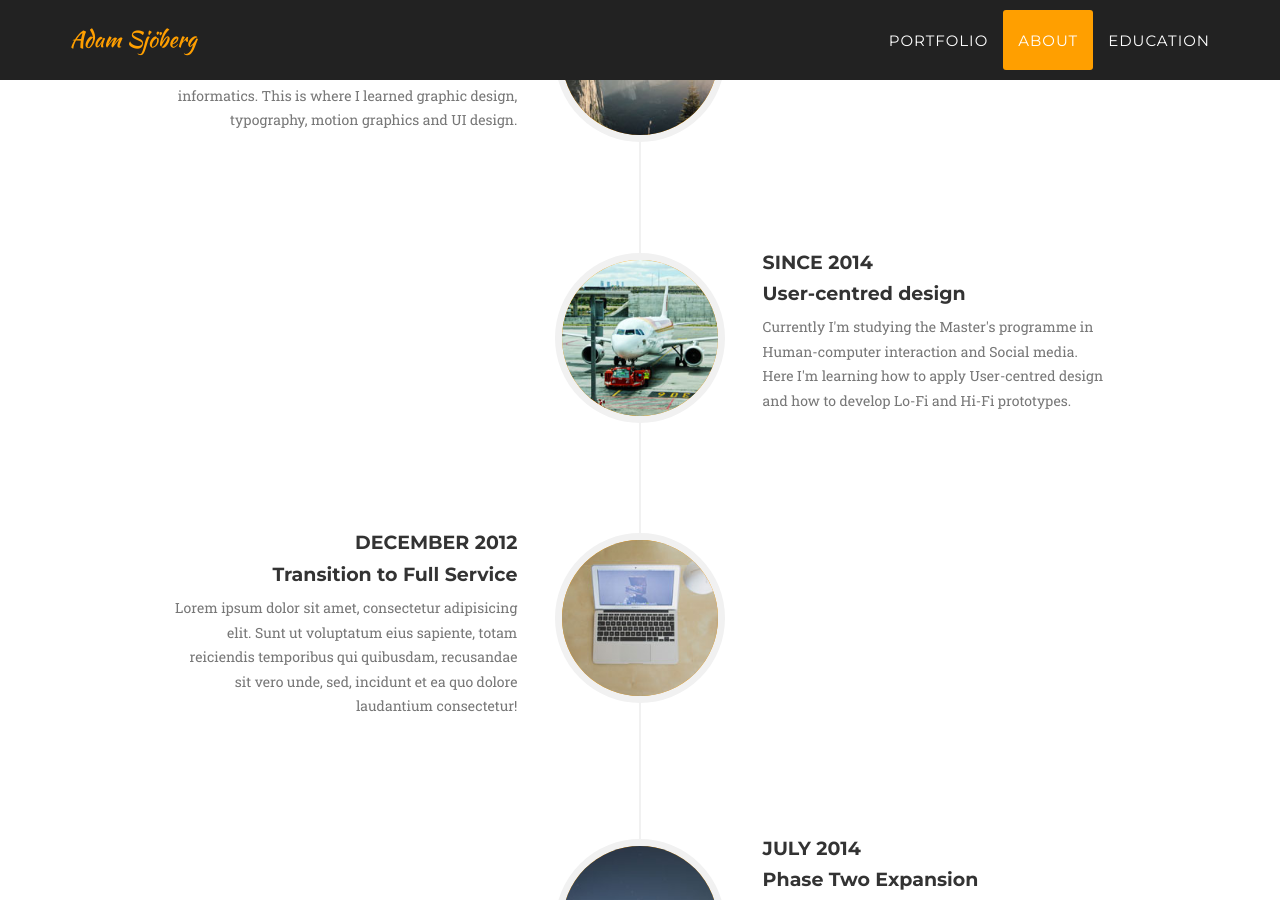
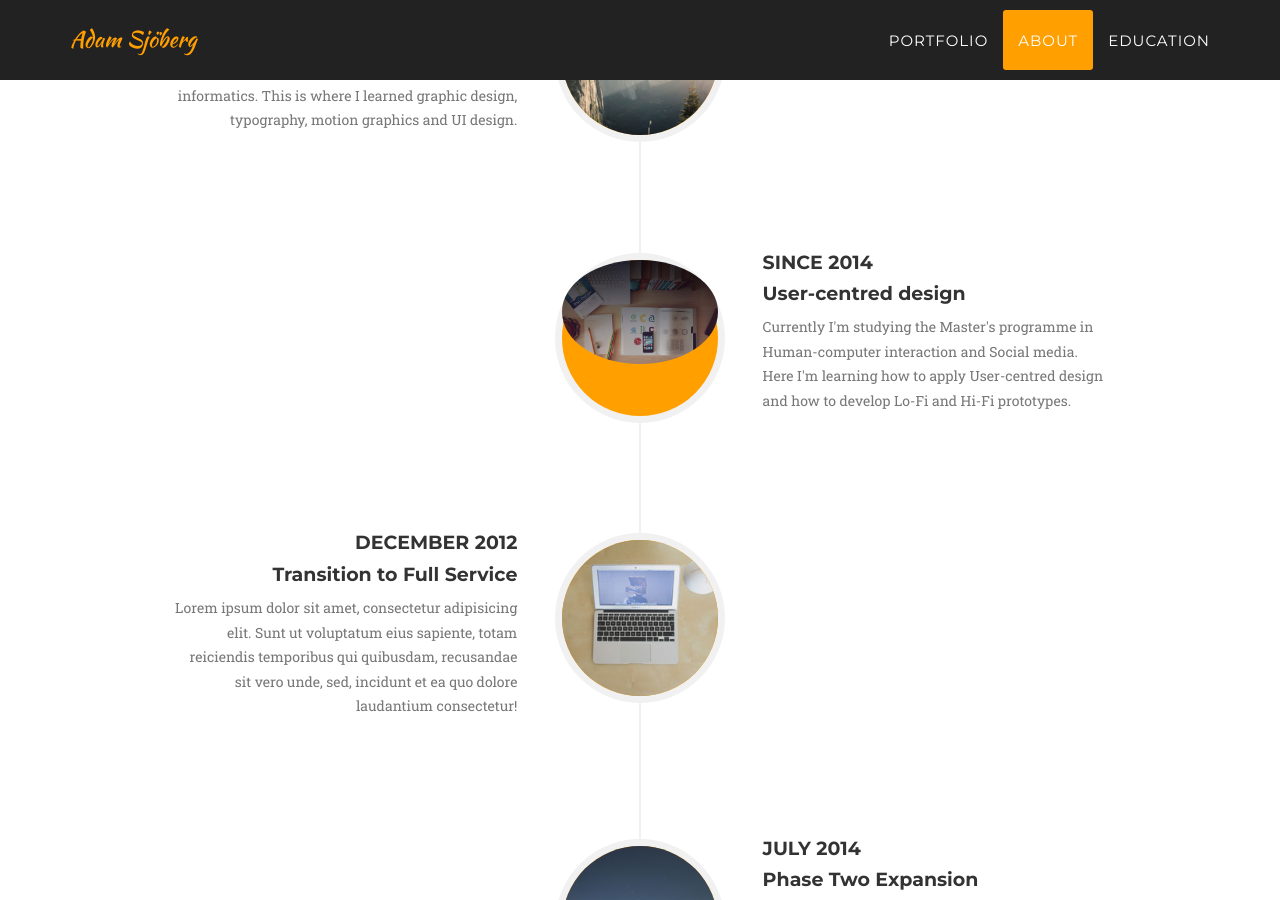
Before and after one commit to Adamsjoberg/Adamsjoberg.github.io, a Jekyll site: the page built from index.html, in a window 1280 px wide and 900 px high, scrolled down 2329 px. Built offline with Jekyll 4.4.1, drawn with Linux system fonts in a browser that asks for light colours; some web fonts are replaced.

Commit message:
added image

```diff
--- a/_includes/about.html
+++ b/_includes/about.html
@@ -26,7 +26,7 @@
                         </li>
                         <li class="timeline-inverted">
                             <div class="timeline-image">
-                                <img class="img-circle img-responsive" src="img/about/2.jpg" alt="">
+                                <img class="img-circle img-responsive" src="img/about/hci_image.jpg" alt="">
                             </div>
                             <div class="timeline-panel">
                                 <div class="timeline-heading">
```
Also changed, not shown: img/about/hci_image.jpg (added).
